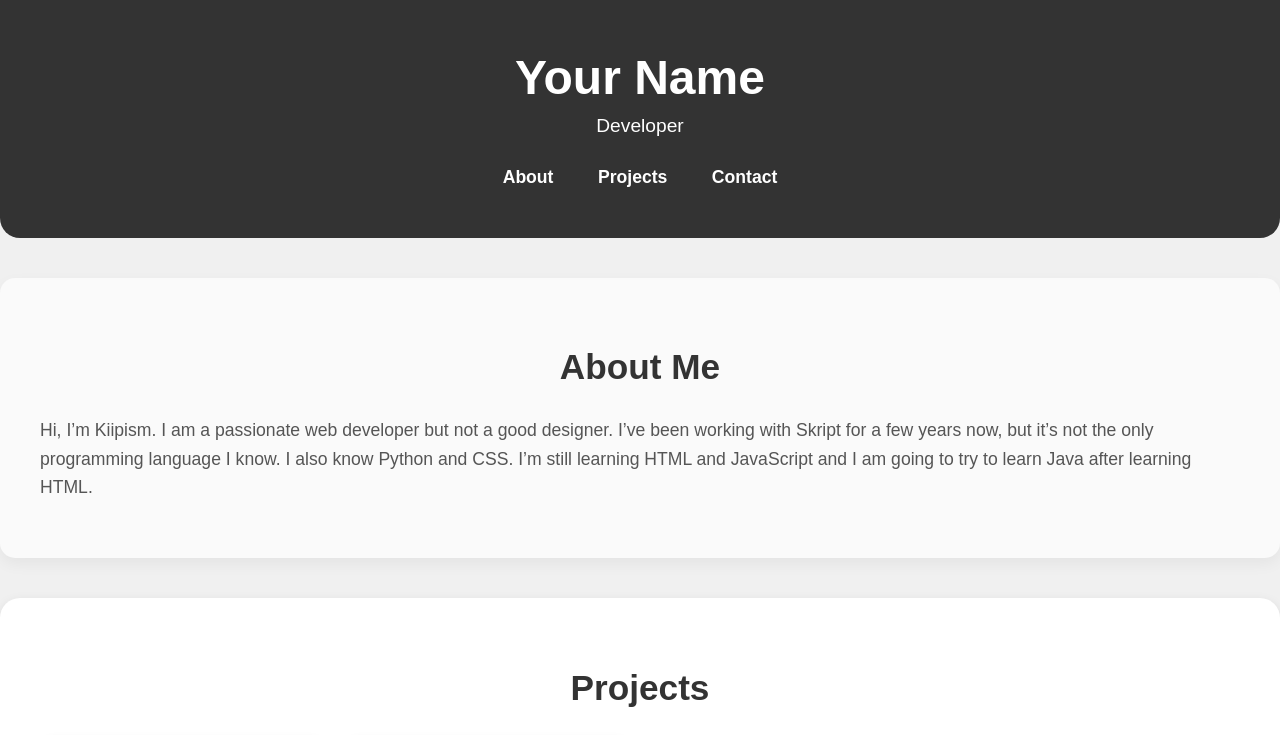
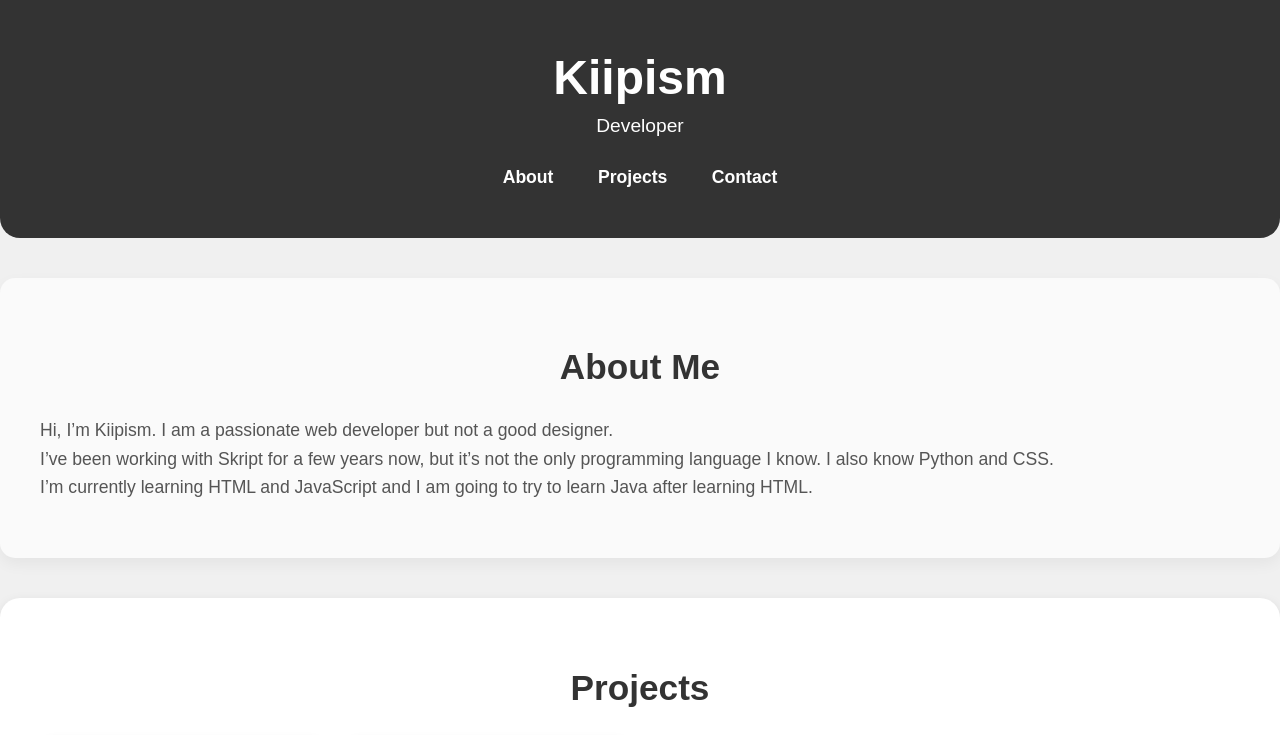
Before and after one commit to kiipism/portfolio, a plain HTML site: page index.html in a window 1280 px wide. Shown: the top 735 px of the page. Drawn offline with Linux system fonts and the light colour scheme.

Commit message:
Update index.html

```diff
--- a/index.html
+++ b/index.html
@@ -77,7 +77,6 @@
             color: #555;
         }
 
-        /* Project Cards */
         .projects-container {
             display: grid;
             grid-template-columns: repeat(auto-fill, minmax(250px, 1fr));
@@ -158,8 +157,8 @@
 </head>
 <body>
     <header>
-        <h1>Your Name</h1>
-        <p> Developer</p>
+        <h1>Kiipism</h1>
+        <p>Developer</p>
         <nav>
             <a href="#about">About</a>
             <a href="#projects">Projects</a>
@@ -169,7 +168,9 @@
 
     <section id="about">
         <h2>About Me</h2>
-        <p>Hi, I’m Kiipism. I am a passionate web developer but not a good designer. I’ve been working with Skript for a few years now, but it’s not the only programming language I know. I also know Python and CSS. I’m still learning HTML and JavaScript and I am going to try to learn Java after learning HTML.
+        <p>Hi, I’m Kiipism. I am a passionate web developer but not a good designer.<br> I’ve been working with Skript for a few years now, but it’s not the only programming language I know. I also know Python and CSS. <br> I’m currently learning HTML and JavaScript and I am going to try to learn Java after learning HTML.
+
+
     </section>
 
     <section id="projects">
```
